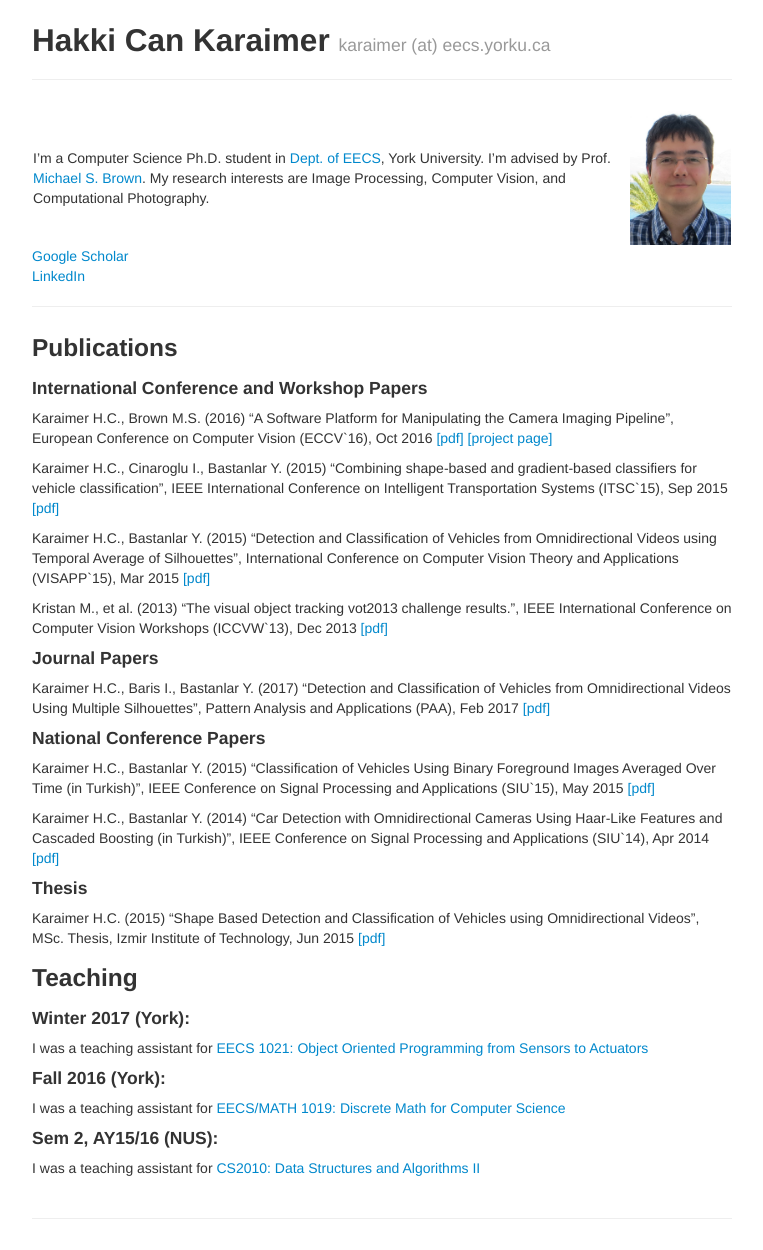
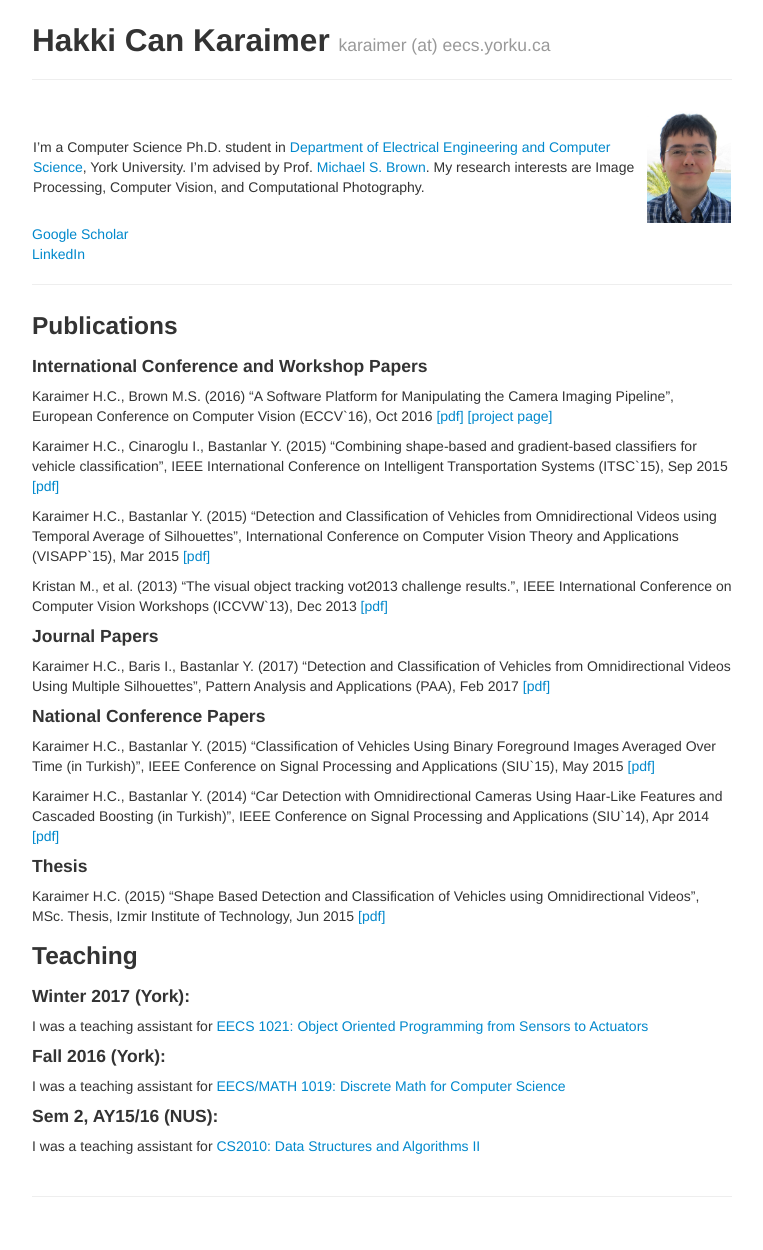
Before and after one commit to karaimer/karaimer.github.io, a Jekyll site: the page built from index.md, in a window 1280 px wide. Shown: the whole page, without its empty margins (258-1021 px from the left). Built offline with Jekyll 4.4.1, drawn with Linux system fonts in a browser that asks for light colours; after the commit the page ends 1228 px from its top, so only the background shows below that.

Commit message:
Update index.md

```diff
--- a/index.md
+++ b/index.md
@@ -8,7 +8,7 @@
 
 | - | - |
 |---|---|
-| I'm a Computer Science Ph.D. student in [Dept. of EECS](http://eecs.lassonde.yorku.ca/), York University. I'm advised by Prof. [Michael S. Brown](http://www.cse.yorku.ca/~mbrown/). My research interests are Image Processing, Computer Vision, and Computational Photography.    | ![](/image/profile_pic.png){:height="320px" width="240px"} |
+| I'm a Computer Science Ph.D. student in [Department of Electrical Engineering and Computer Science](http://eecs.lassonde.yorku.ca/), York University. I'm advised by Prof. [Michael S. Brown](http://www.cse.yorku.ca/~mbrown/). My research interests are Image Processing, Computer Vision, and Computational Photography.    | ![](/image/profile_pic.png){:height="320px" width="240px"} |
 
 [Google Scholar](https://scholar.google.com/citations?user=jhlnGS4AAAAJ&hl=en)
 [LinkedIn](https://www.linkedin.com/in/karaimer)
```
